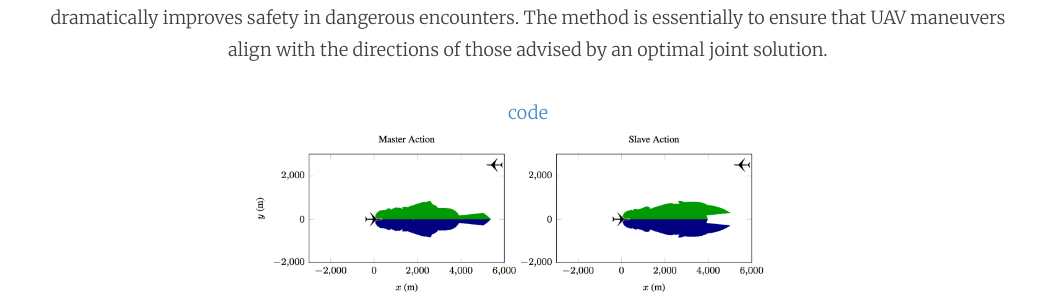
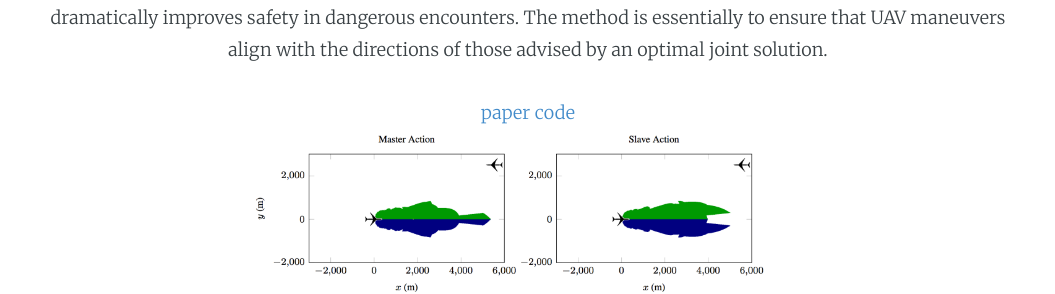
Before and after one commit to wulfebw/legacy.wulfebw.github.io, a Jekyll site: the page built from index.html, in a window 1280 px wide and 900 px high, scrolled down 1651 px. Shown: the part 159-453 px from the top of the window, without its empty margins (112-1167 px from the left). Built offline with Jekyll 4.4.1, drawn with Linux system fonts in a browser that asks for light colours; some web fonts are replaced.

Commit message:
adding paper link

```diff
--- a/_includes/main.md
+++ b/_includes/main.md
@@ -25,6 +25,7 @@
 How can UAVs with different collision avoidance strategies coordinate maneuvers so as to minimize collisions? This research presents an approach that enforces reasonable requirements on the behavior of UAVs, and as a result dramatically improves safety in dangerous encounters. The method is essentially to ensure that UAV maneuvers align with the directions of those advised by an optimal joint solution.
 
 <div>
+<a href="http://ieeexplore.ieee.org/document/7777958/" class="md-link">paper</a>
 <a href="https://github.com/sisl/HorizontalCoordUAVs" class="md-link">code</a>
 </div>
 
```
